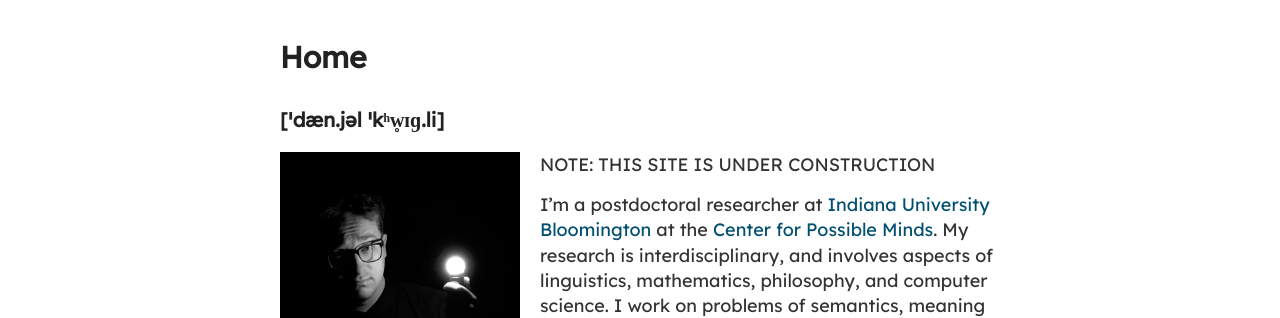
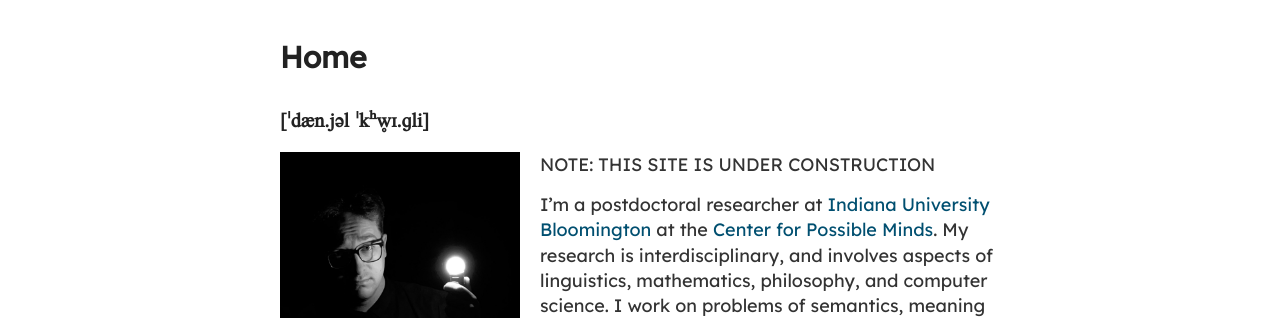
Before and after one commit to deltaquebec/dquigley.art, a Jekyll site: the page built from index.md, in a window 1280 px wide. Shown: the part 129-447 px from the top of the page. Built offline with Jekyll 4.4.1, drawn with Linux system fonts in a browser that asks for light colours; some web fonts are replaced.

Commit message:
Update index.md

```diff
--- a/index.md
+++ b/index.md
@@ -3,7 +3,7 @@ layout: page
 title: Home
 ---
 
-### [ˈdæn.jəl ˈkʰw̥ɪɡ.li]
+### <span class="ipa">[ˈdæn.jəl ˈkʰw̥ɪ.ɡli]</span>
 <!--
 <img src="/images/quigley_daniel_two_lights_port_3.jpg" alt="Profile Picture" style="float: right; margin-left: 20px; width: 240px;">
 -->
```
